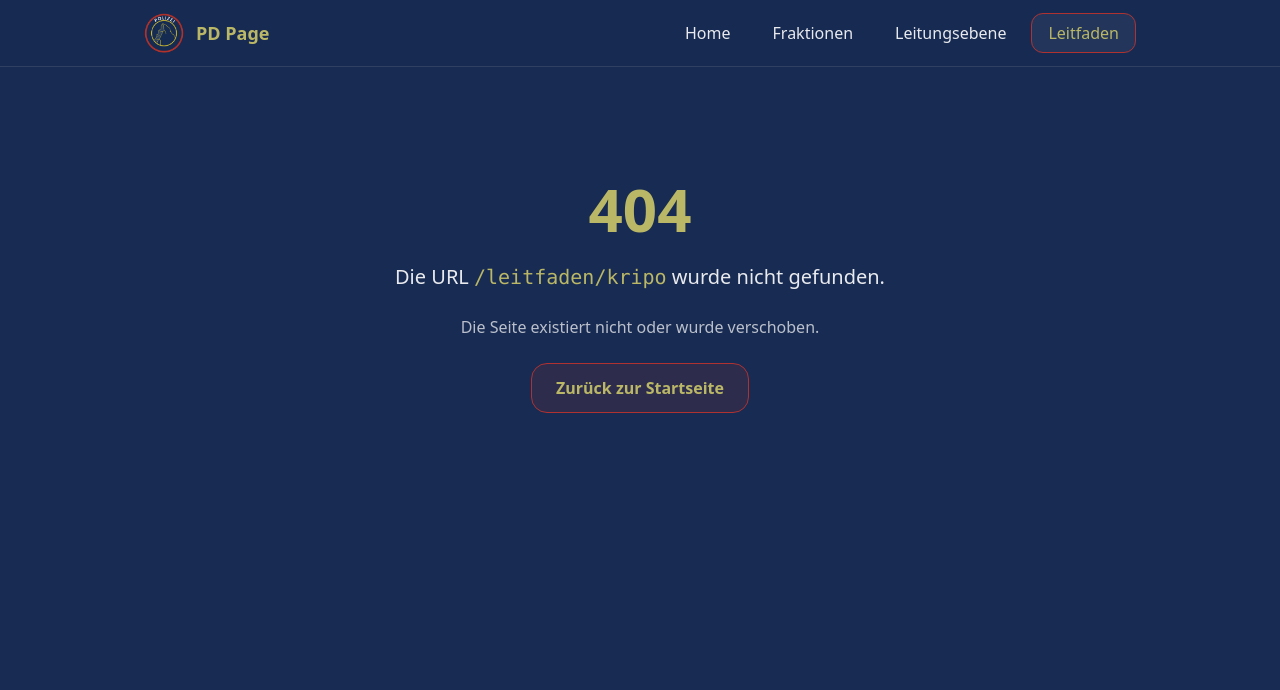
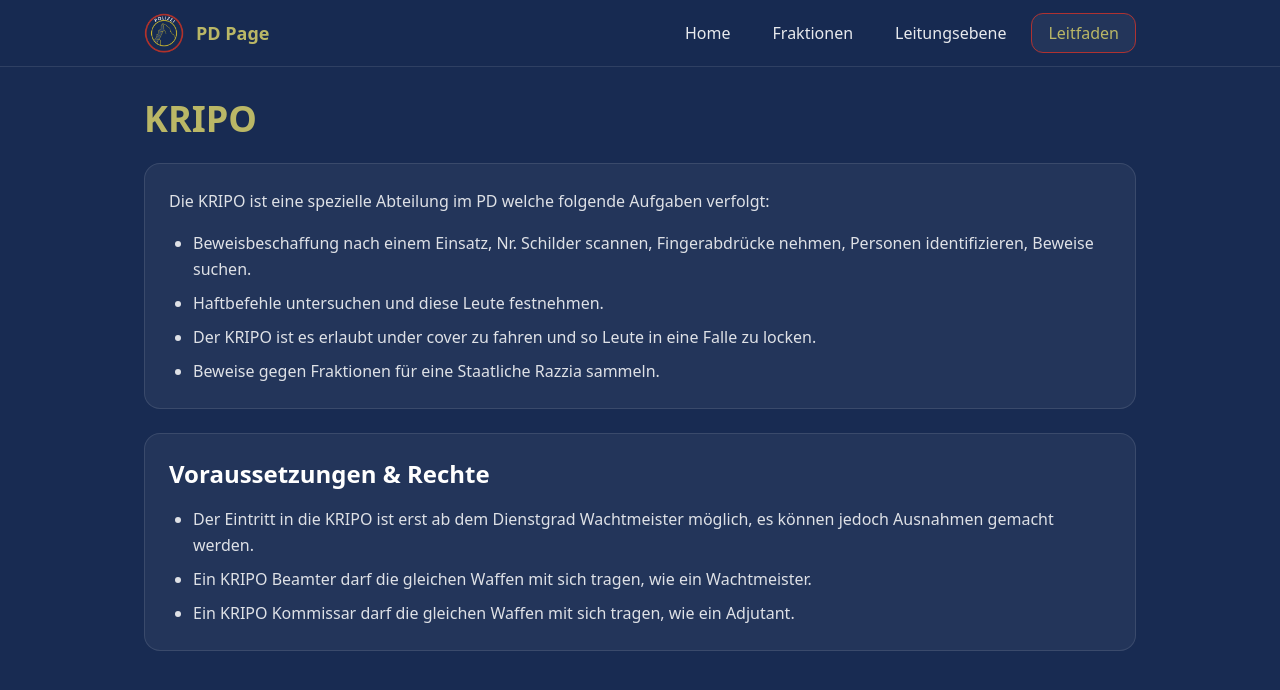
Before and after one commit to Nivre0/pd, a React (Vite) app in the folder pd-page/: page /leitfaden/kripo in a window 1280 px wide. Before the commit this address had no page. Shown: the top 690 px of the page. Built offline with nearby package versions, Linux system fonts and the light colour scheme.

Commit message:
added KRIPO page

```diff
--- a/pd-page/src/App.jsx
+++ b/pd-page/src/App.jsx
@@ -16,6 +16,7 @@ import Leitung from "./pages/Leitung";
 import Ortskenntnis from "./pages/Ortskenntnis";
 import Fahrzeuge from "./pages/Fahrzeuge";
 import NotFound from "./pages/NotFound";
+import Kripo from "./pages/Kripo";
 
 export default function App() {
   return (
@@ -36,6 +37,7 @@ export default function App() {
             <Route path="/leitfaden/commands" element={<Commands />} />
             <Route path="/leitfaden/ortskenntnis" element={<Ortskenntnis />} />
             <Route path="/leitfaden/fahrzeuge" element={<Fahrzeuge />} />
+            <Route path="/leitfaden/kripo" element={<Kripo />} />
             <Route path="/fraktionen" element={<Fraktionen />} />
             <Route path="/leitung" element={<Leitung />} />
             <Route path="*" element={<NotFound />} />
--- a/pd-page/src/components/NavBar.jsx
+++ b/pd-page/src/components/NavBar.jsx
@@ -141,6 +141,15 @@ export default function NavBar() {
                 </Link>
               </div>
 
+              <div className="p-2 pt-1 pb-1">
+                <Link
+                  to="/leitfaden/kripo"
+                  className="block rounded-xl px-3 py-2 text-white/90 hover:bg-white/5 hover:text-white transition"
+                >
+                  KRIPO
+                </Link>
+              </div>
+
             </div>
           </div>
         </nav>
--- /dev/null
+++ b/pd-page/src/data/kripo.json
@@ -0,0 +1,15 @@
+{
+  "titel": "KRIPO",
+  "einleitung": "Die KRIPO ist eine spezielle Abteilung im PD welche folgende Aufgaben verfolgt:",
+  "aufgaben": [
+    "Beweisbeschaffung nach einem Einsatz, Nr. Schilder scannen, Fingerabdrücke nehmen, Personen identifizieren, Beweise suchen.",
+    "Haftbefehle untersuchen und diese Leute festnehmen.",
+    "Der KRIPO ist es erlaubt under cover zu fahren und so Leute in eine Falle zu locken.",
+    "Beweise gegen Fraktionen für eine Staatliche Razzia sammeln."
+  ],
+  "bedingungen": [
+    "Der Eintritt in die KRIPO ist erst ab dem Dienstgrad Wachtmeister möglich, es können jedoch Ausnahmen gemacht werden.",
+    "Ein KRIPO Beamter darf die gleichen Waffen mit sich tragen, wie ein Wachtmeister.",
+    "Ein KRIPO Kommissar darf die gleichen Waffen mit sich tragen, wie ein Adjutant."
+  ]
+}
--- /dev/null
+++ b/pd-page/src/pages/Kripo.jsx
@@ -0,0 +1,33 @@
+import kripo from "../data/kripo.json";
+
+export default function Kripo() {
+  return (
+    <div className="space-y-6">
+      <h1 className="text-4xl font-bold text-accentText">{kripo.titel}</h1>
+
+      <div className="rounded-2xl border border-white/10 bg-white/5 p-6 space-y-4">
+        <p className="text-white/85 leading-relaxed">{kripo.einleitung}</p>
+
+        <ul className="list-disc space-y-2 pl-6 text-white/85">
+          {kripo.aufgaben.map((a, idx) => (
+            <li key={idx} className="leading-relaxed">
+              {a}
+            </li>
+          ))}
+        </ul>
+      </div>
+
+      <div className="rounded-2xl border border-white/10 bg-white/5 p-6 space-y-4">
+        <h2 className="text-2xl font-bold text-white">Voraussetzungen & Rechte</h2>
+
+        <ul className="list-disc space-y-2 pl-6 text-white/85">
+          {kripo.bedingungen.map((b, idx) => (
+            <li key={idx} className="leading-relaxed">
+              {b}
+            </li>
+          ))}
+        </ul>
+      </div>
+    </div>
+  );
+}
```
